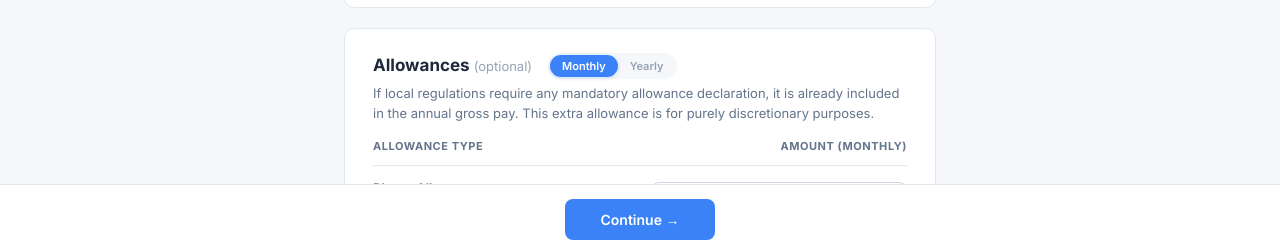
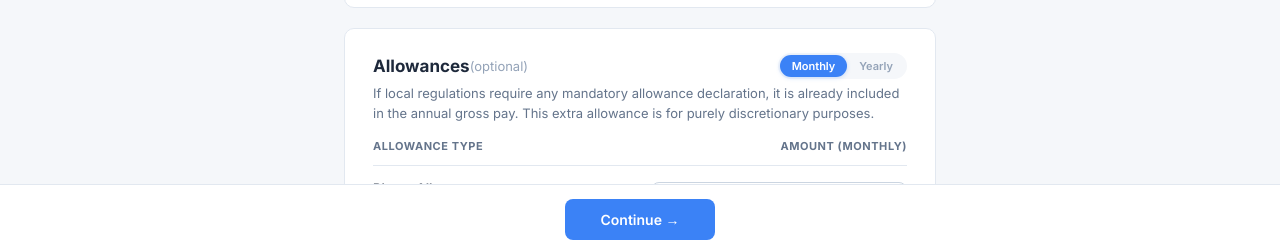
Before and after one commit to buggskaka/Horizoncasestudy, a plain HTML site: page index.html in a window 1280 px wide. Shown: the part 546-798 px from the top of the page. Drawn offline with Linux system fonts and the light colour scheme.

Commit message:
Right-align Monthly/Yearly toggle to end of row

```diff
--- a/index.html
+++ b/index.html
@@ -174,6 +174,8 @@
       font-weight: 700;
       color: var(--text);
       margin-bottom: 4px;
+      display: flex;
+      align-items: center;
     }
 
     .section-title .optional-tag {
@@ -819,7 +821,7 @@
       border-radius: 20px;
       padding: 2px;
       gap: 0;
-      margin-left: 12px;
+      margin-left: auto;
       vertical-align: middle;
     }
 
```
